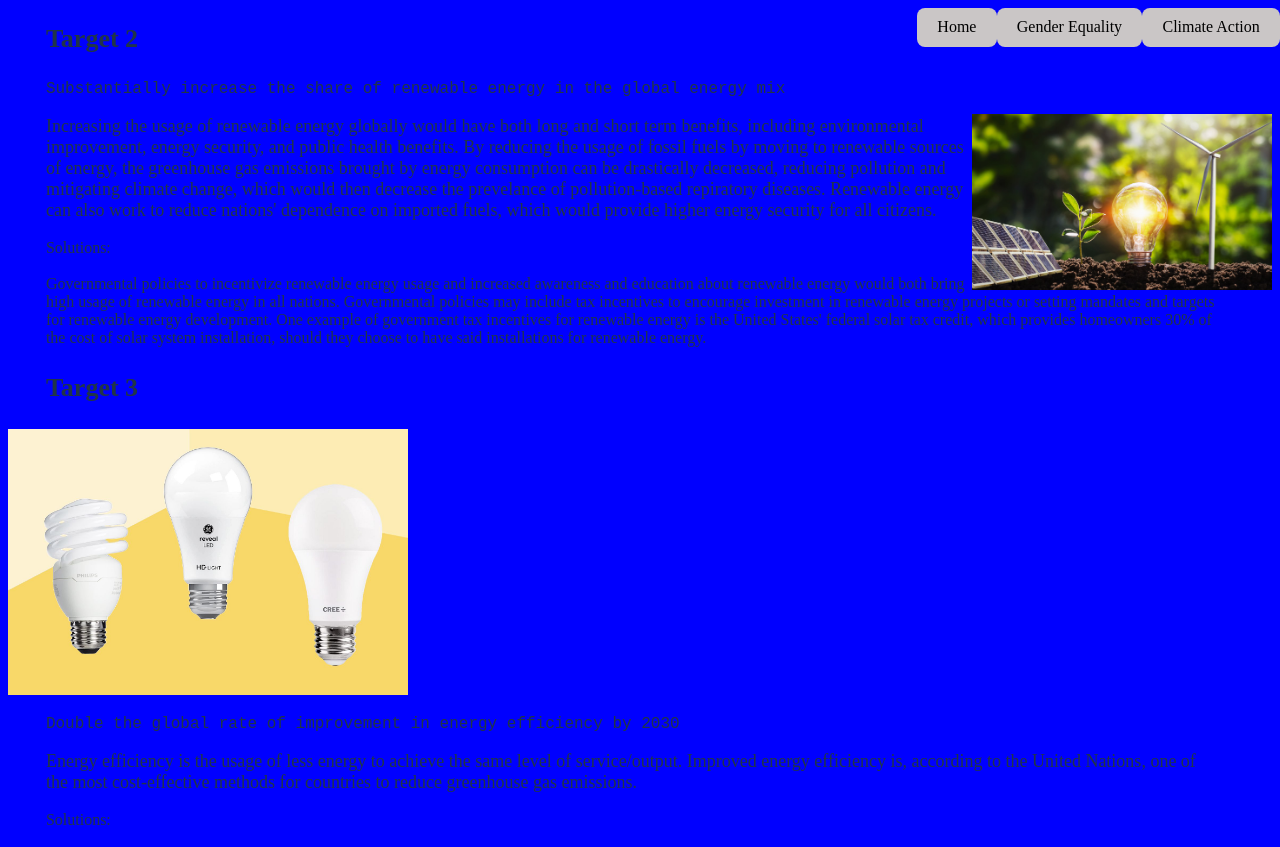
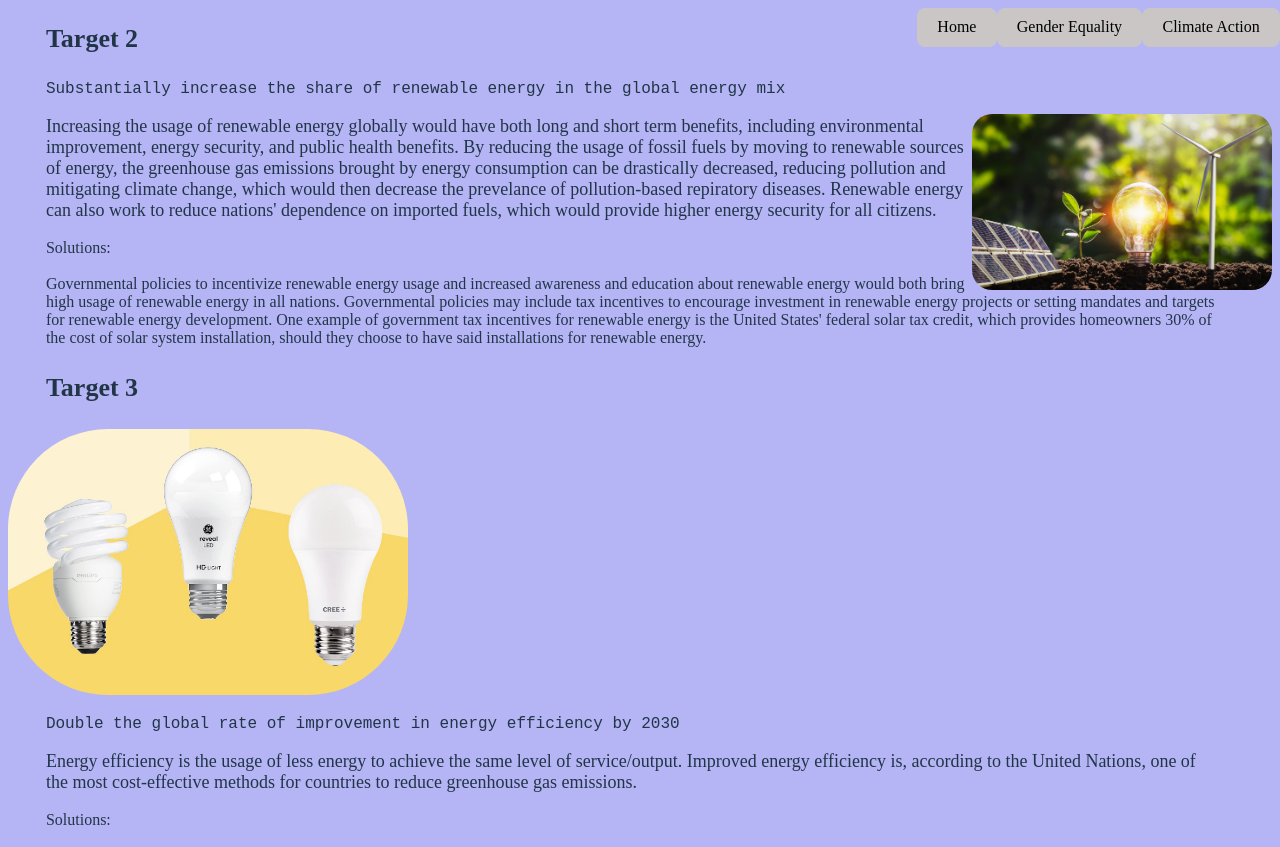
Before and after one commit to Heliiiiiicopter/Hackathon-2024---GNEC, a React (Vite) app: page /energy in a window 1280 px wide. Shown: the part 753-1600 px from the top of the page. Built offline with nearby package versions, Linux system fonts and the light colour scheme.

Commit message:
slight change

```diff
--- a/src/Energy.jsx
+++ b/src/Energy.jsx
@@ -30,7 +30,8 @@ const Energy = () => {
     <pre>Substantially increase the share of renewable energy in the global energy mix</pre>
     <img src={renewable} style={{
         width: '300px',
-        float: 'right'
+        float: 'right',
+        'border-radius': '20px'
     }}/>
     <p className="p1">
     Increasing the usage of renewable energy globally would have both long and short term benefits, including environmental improvement,
@@ -49,7 +50,8 @@ const Energy = () => {
     </p>
     <h3> Target 3</h3>
     <img src={bulbs} style={{
-        width: 400
+        width: 400,
+        "border-radius": "100px"
     }}/>
     <pre>Double the global rate of improvement in energy efficiency by 2030</pre>
     <p className="p1">
--- a/src/index.css
+++ b/src/index.css
@@ -1,5 +1,5 @@
 html{
-  background-color: blue;
+  background-color: rgb(181, 181, 245);
 }
 
 
```
